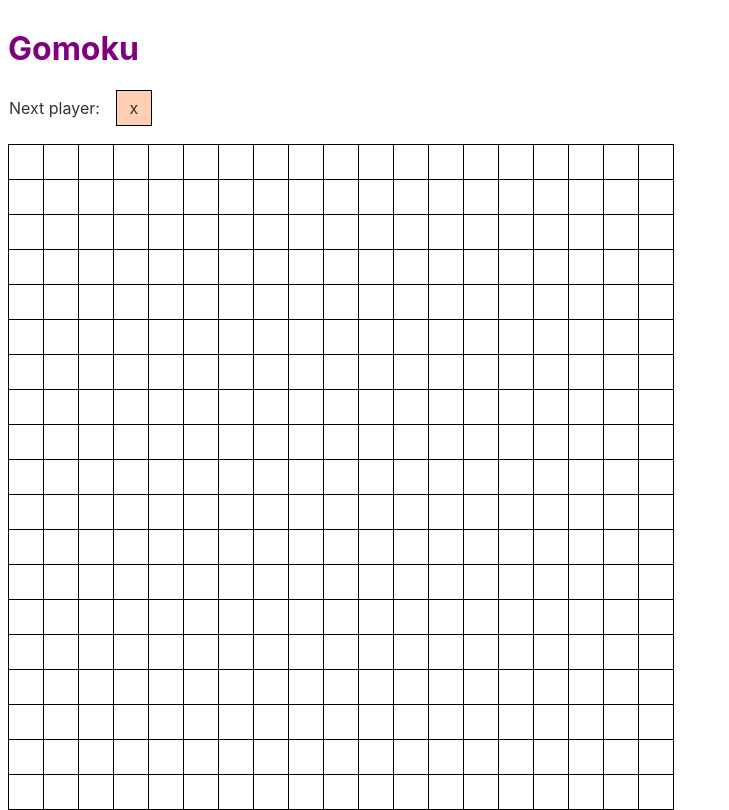
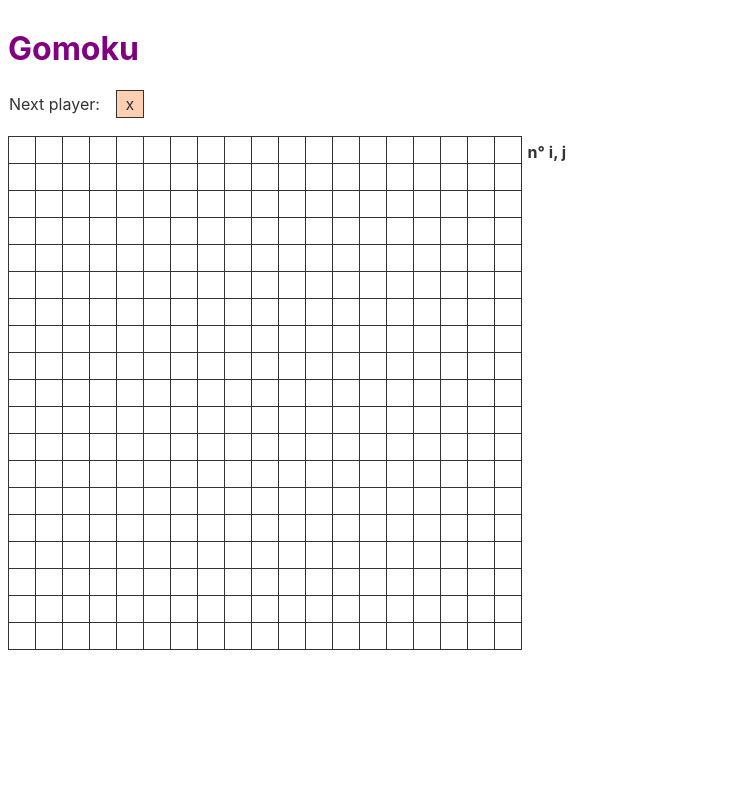
Before and after one commit to mathieucaroff/gomoku-svelte, a Svelte app: page / in a window 1280 px wide. Shown: the whole page, without its empty margins (0-729 px from the left). Built offline with nearby package versions, Linux system fonts and the light colour scheme.

Commit message:
add history
Co-authored-by: Arthur LUCIANI <arthur.luciani@ens-rennes.fr>
Co-authored-by: Mathieu CAROFF <mathieu.caroff@free.fr>

```diff
--- a/src/App.svelte
+++ b/src/App.svelte
@@ -46,14 +46,16 @@
   let five = 5;
 
   let history = [];
-  $: nextPlayer = history.length % 2 === 0 ? "x" : "o";
+
+  let xo = k => (k % 2 === 0 ? "x" : "o");
+  $: nextPlayer = xo(history.length);
 
   let genTable = history => {
     let table = Array(size)
       .fill(0)
       .map(() => Array(size).fill(""));
     history.forEach(([i, j], k) => {
-      table[i][j] = k % 2 === 0 ? "x" : "o";
+      table[i][j] = xo(k);
     });
     return table;
   };
@@ -109,11 +111,18 @@
   h1 {
     color: purple;
   }
-  td {
-    --size: 2em;
+  #history td {
+    border: 1px solid;
+    text-align: center;
+    vertical-align: center;
+  }
+  td.x,
+  td.o,
+  td.empty {
+    --size: 1.5em;
     width: var(--size);
     height: var(--size);
-    border: 1px solid black;
+    border: 1px solid;
     text-align: center;
     vertical-align: center;
   }
@@ -130,39 +139,63 @@
   .verticalMargin1 {
     margin: 1em 0;
   }
-  th {
+  #nextPlayer th {
     font-weight: normal;
     padding-right: 1em;
+  }
+  #winner th {
+    padding-right: 1em;
+  }
+  .inline {
+    display: inline;
   }
 </style>
 
 <h1>Gomoku</h1>
+
 <div class="verticalMargin1">
-  <table style="display: inline">
+  {#if winner === ''}
+    <table class="inline" id="nextPlayer">
       <tr>
         <th>Next player:</th>
         <td class={nextPlayer}>{nextPlayer}</td>
       </tr>
     </table>
+  {:else}
+    <table class="inline" id="winner">
+      <tr>
+        <th>Winner:</th>
+        <td class={winner}>{winner}</td>
+      </tr>
+    </table>
+  {/if}
 </div>
 
-<table>
+<table class="inline" id="board">
   {#each table as row, i}
     <tr>
       {#each row as item, j}
-        <td on:click={getOnclick(i, j)} class={item}>{item}</td>
+        <td on:click={getOnclick(i, j)} class={item !== '' ? item : 'empty'}>
+          {item}
+        </td>
       {/each}
     </tr>
   {/each}
 </table>
 
-{#if winner !== ''}
-  <div class="verticalMargin1">
-    <table style="display: inline">
+<table class="inline" id="history">
+  <thead>
+    <th>n°</th>
+    <th />
+    <th>i, j</th>
+  </thead>
+  <tbody>
+    {#each history as [i, j], k}
       <tr>
-        <th>Winner:</th>
-        <td class={winner}>{winner}</td>
+        <th>{k}</th>
+        <td class={xo(k)}>{xo(k)}</td>
+        <td>{i}, {j}</td>
       </tr>
+    {/each}
+  </tbody>
 </table>
-  </div>
-{/if}
```
Also changed, not shown: 1 other file (tests, documents, lock files or other folders). Lines whose indentation alone changed are shown as unchanged.
